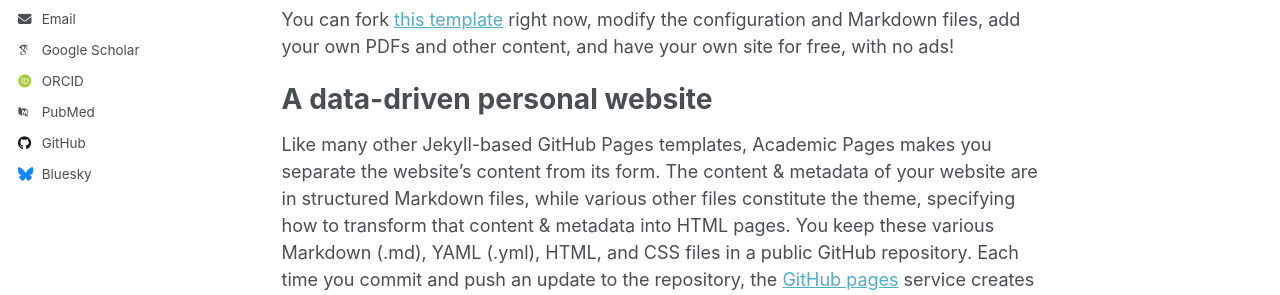
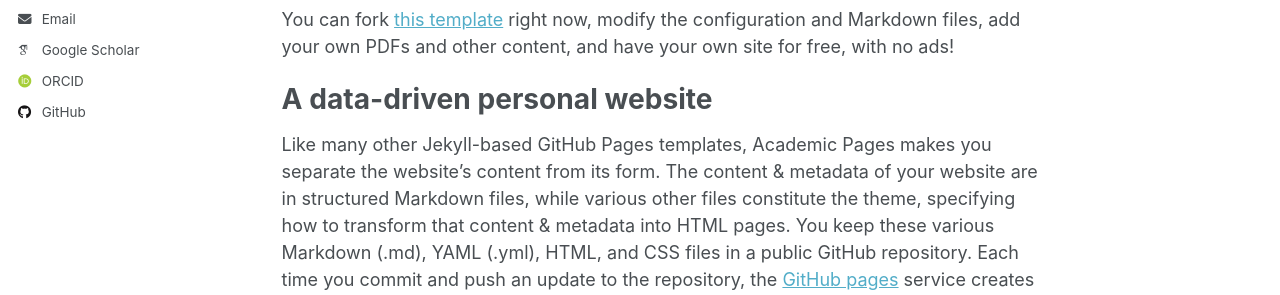
Before and after one commit to DanieleTancini/danieletancini.github.io, a Jekyll site: the page built from _pages/about.md, in a window 1280 px wide. Shown: the part 403-698 px from the top of the page. Built offline with Jekyll 4.4.1, drawn with Linux system fonts in a browser that asks for light colours; some web fonts are replaced; a script that is not in the unit is left out.

Commit message:
Update _config.yml

```diff
--- a/_config.yml
+++ b/_config.yml
@@ -30,7 +30,7 @@ author:
   location         : "Perugia"
   employer         : "University of Perugia"
   uri              : # URL
-  email            : "none@example.org"
+  email            : "daniele.tancini@dottorandi.unipg.it"
 
   # Academic websites
   academia         : # URL
@@ -40,7 +40,7 @@ author:
   impactstory      : # URL
   orcid            : "https://orcid.org/yourorcidurl"
   semantic         : # URL
-  pubmed           : "https://www.ncbi.nlm.nih.gov/pubmed/?term=john+snow"
+  pubmed           : # "https://www.ncbi.nlm.nih.gov/pubmed/?term=john+snow"
   researchgate     : # URL
   scopus           : # URL
 
@@ -48,13 +48,13 @@ author:
   bitbucket        : # Username - Update with your username on the site
   codepen          : # Username
   dribbble         : # Username
-  github           : "academicpages"
+  github           : "https://github.com/DanieleTancini"
   kaggle           : # Username
   stackoverflow    : # User number or user number and name (i.e., use "1" or "1/jeff-atwood")
 
   # Social media
   artstation       : # Username
-  bluesky          : "bsky.app" # Replace this with you Bluesky username
+  bluesky          : #"bsky.app" # Replace this with you Bluesky username
   facebook         : # Username
   flickr           : # Username
   foursquare       : # Username
@@ -135,7 +135,7 @@ yandex_site_verification :
 
 # Social Sharing
 twitter:
-  username               : &twitter
+  username               : #&twitter
 facebook:
   username               :
   app_id                 :
```
